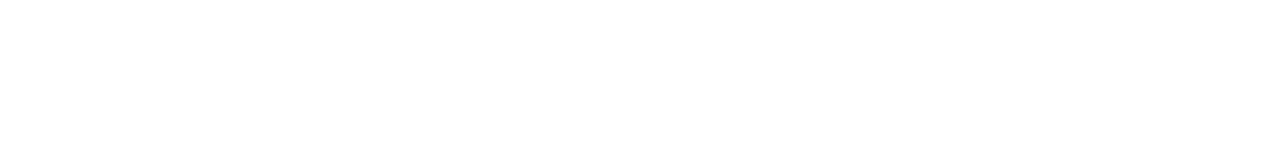
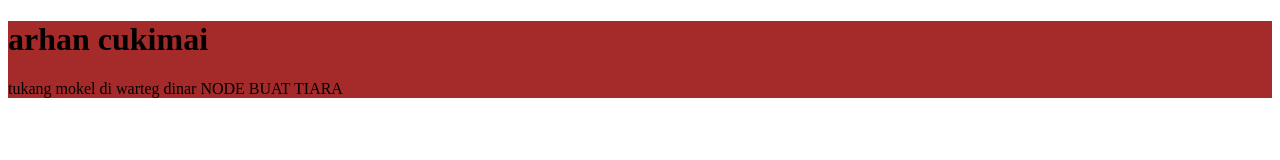
Before and after one commit to RizkiW080410/test_pemweb_23, a plain HTML site: page index.html in a window 1280 px wide. Drawn offline with Linux system fonts and the light colour scheme.

Commit message:
style_apaaja

```diff
--- /dev/null
+++ b/css/style.css
@@ -0,0 +1,10 @@
+.apaaja {
+    background-color: brown;
+    width: 100%;
+}
+.apaaja h1 {
+    size: 10rem;
+}
+.apaaja p {
+    size: 7rem;
+}
--- a/index.html
+++ b/index.html
@@ -3,9 +3,13 @@
 <head>
     <meta charset="UTF-8">
     <meta name="viewport" content="width=device-width, initial-scale=1.0">
+    <link rel="stylesheet" href="css/style.css">
     <title>Document</title>
 </head>
 <body>
-
+    <div class="apaaja">
+        <h1>arhan cukimai</h1>
+        <p>tukang mokel di warteg dinar NODE BUAT TIARA</p>
+    </div>
 </body>
 </html>
```
